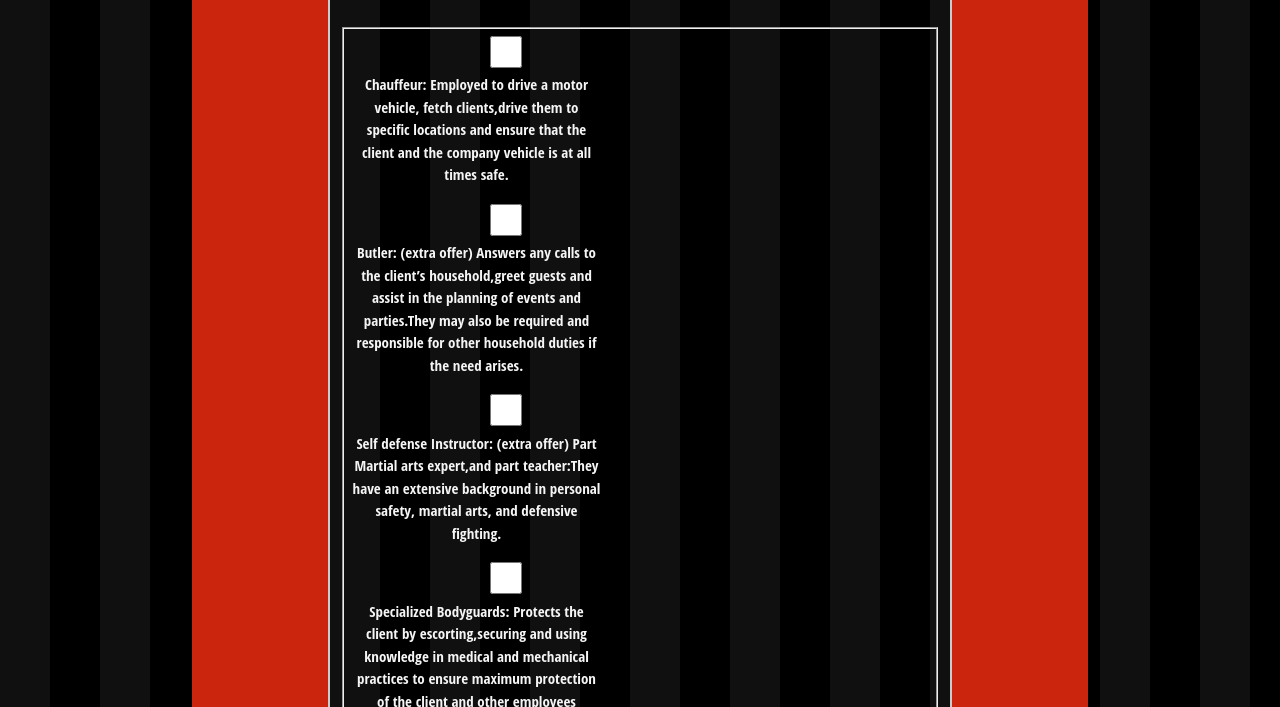
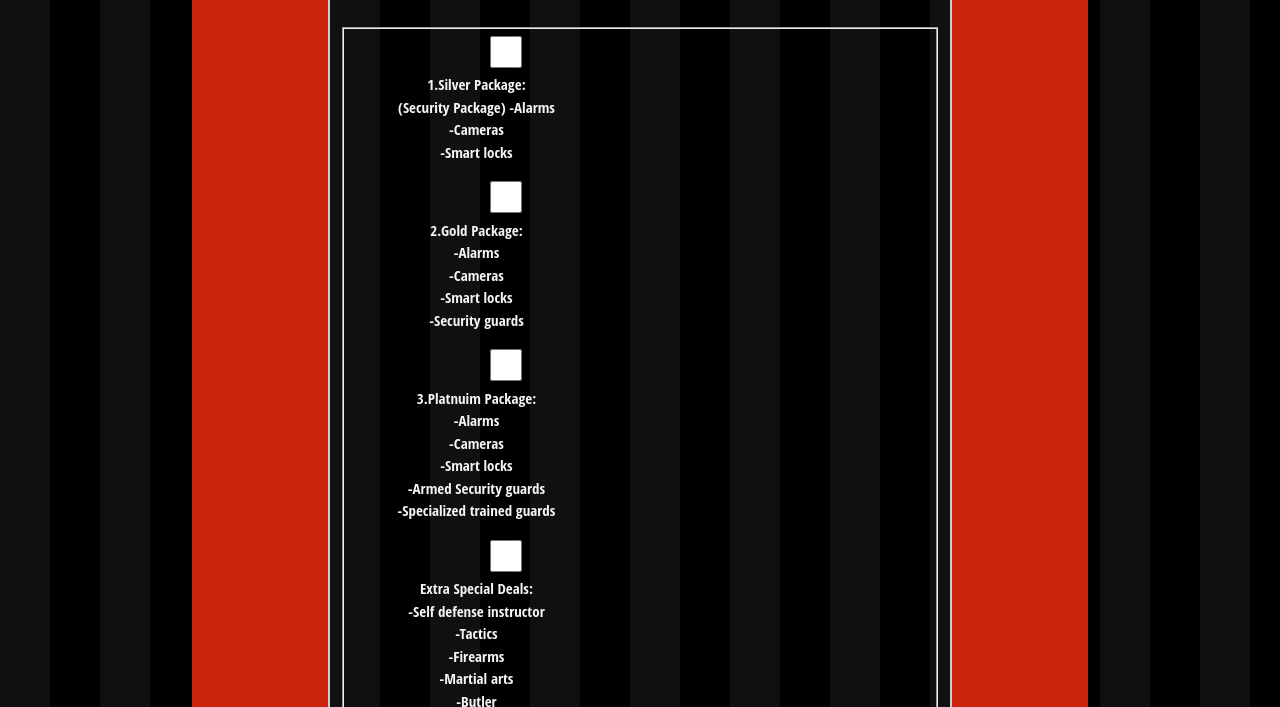
Before and after one commit to lindseyshin/website-project, a plain HTML site: page book.html in a window 1280 px wide. Shown: the part 533-1240 px from the top of the page. Drawn offline with Linux system fonts and the light colour scheme.

Commit message:
fixed descriptions

```diff
--- a/book.html
+++ b/book.html
@@ -42,27 +42,52 @@
                         <li>
                             <label for="title_1">
                             <input type="checkbox" id="title_1" name="title" value="A">
-                            Chauffeur: Employed to drive a motor vehicle, fetch clients,drive them to specific locations and ensure that the client and the company vehicle is at all times safe.
+                            1.Silver Package:<br>
+ (Security Package)
+	-Alarms <br>
+	-Cameras<br>
+	-Smart locks
+
 
                             </label>
                         </li>
                         <li>
                             <label for="title_2">
                             <input type="checkbox" id="title_2" name="title" value="A">
-                            Butler: (extra offer) Answers any calls to the client’s household,greet guests and assist in the planning of events and parties.They may also be required and responsible for other household duties if the need arises.
+                            2.Gold Package:<br>
+	-Alarms<br>
+	-Cameras<br>
+	-Smart locks<br>
+	-Security guards
+
                             </label>
                         </li>
                         <li>
                             <label for="title_3">
                             <input type="checkbox" id="title_3" name="title" value="A">
-                            Self defense Instructor: (extra offer) Part Martial arts expert,and part teacher:They have an extensive background in personal safety, martial arts, and defensive fighting.
+                            3.Platnuim Package:<br>
+	-Alarms <br>
+	-Cameras <br>
+	-Smart locks<br>
+	-Armed Security guards<br>
+	-Specialized trained guards
+
                             </label>
                         </li>
                         <li>
                             <label for="title_3">
                             <input type="checkbox" id="title_3" name="title" value="A">
-                            Specialized Bodyguards: Protects the client by escorting,securing and using knowledge in medical and mechanical practices to ensure maximum protection of the client and other employees working with the client.
-                            </label>
+                            Extra Special Deals:<br>
+	-Self defense instructor <br>
+-Tactics <br>
+-Firearms <br>
+-Martial arts <br>
+	-Butler <br>
+-Manages food/safety <br>
+-Greeting and checking guests<br>
+-Cleans and organizes rooms
+
+                            <!-- </label>
                         </li>
                         <li>
                             <label for="title_3">
@@ -77,7 +102,7 @@
                             Respond to any alarms going off to ensure the safety of the client and the buildings.
 
                             </label>
-                        </li>
+                        </li> -->
                         <!-- <li>
                             <label for="title_3">
                             <input type="checkbox" id="title_3" name="title" value="A">
```
